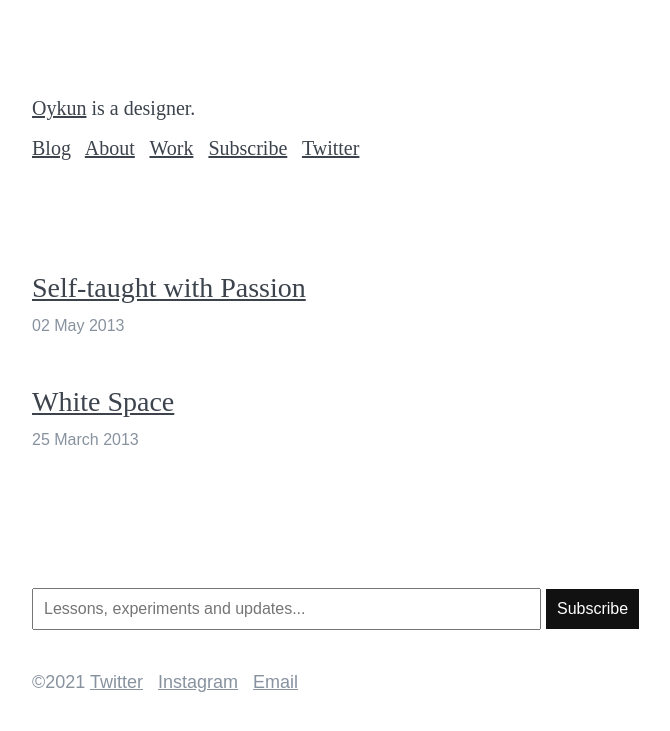
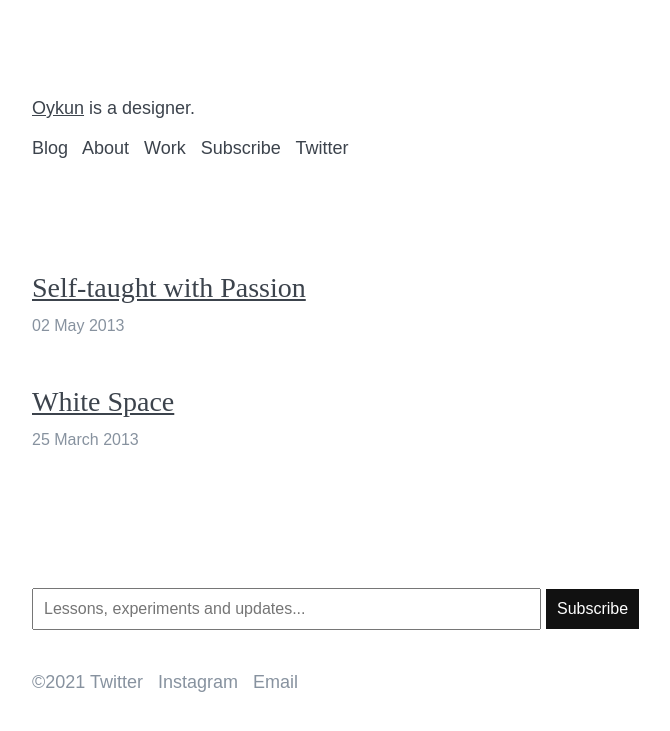
Before and after one commit to oykun/oykun.github.io, a Jekyll site: the page built from index.markdown, in a window 1280 px wide. Shown: the top 731 px of the page, without its empty margins (258-928 px from the left). Built offline with Jekyll 4.4.1, drawn with Linux system fonts in a browser that asks for light colours.

Commit message:
Remove underlines from nav items and use Arial for header footer

```diff
--- a/css/main.scss
+++ b/css/main.scss
@@ -22,10 +22,17 @@
 header, footer {
 	padding: 4rem 0;
 	line-height: 2rem;
+	font-family: Arial;
+	font-size: 0.9rem;
 }
 nav {
 	a {
 		margin-right: 10px;
+		text-decoration: none;
+
+		&:hover {
+			color: $black;
+		}
 	}
 }
 footer {
```
Also changed, not shown: 3 other files.
